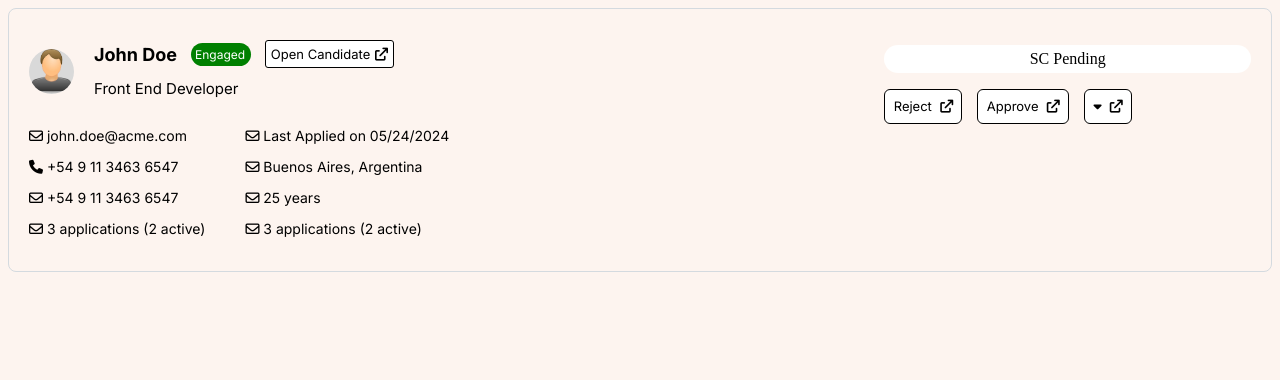
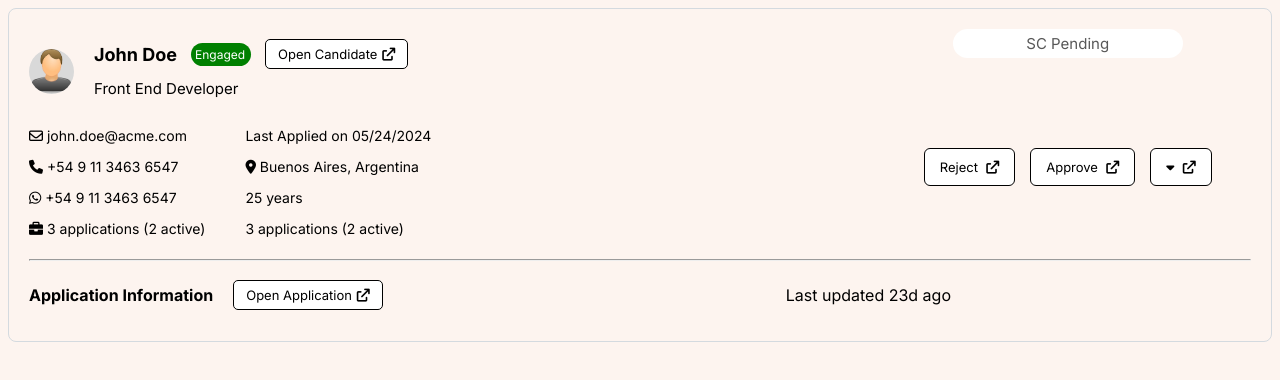
Before and after one commit to Th3At0nic/browser-extension, a browser extension: page index.html in a window 1280 px wide. Drawn offline with Linux system fonts and the light colour scheme.

Commit message:
completed application div in footer

```diff
--- a/index.html
+++ b/index.html
@@ -65,12 +65,12 @@
         font-family: Inter;
         font-size: 13px;
         font-weight: 400;
-        padding: 8.312px;
+        padding: 10px 15px;
         gap: 8.312px;
       }
       #btn-open-candidate {
-        border-radius: 3px;
-        padding: 4.857px;
+        border-radius: 5px;
+        padding: 6px 12px;
         gap: 4.857px;
       }
       #person-designation {
@@ -98,16 +98,24 @@
       #status-style {
         display: flex;
         padding: 5px;
+        margin: 0 auto;
         justify-content: center;
         align-items: center;
         gap: 10px;
         align-self: stretch;
         border-radius: 52px;
         background: #fff;
+        width: 60%;
+        color: #585858;
+        font-family: Inter;
+        font-size: 15px;
+        font-weight: 400;
       }
       .btn-container {
         display: flex;
         gap: 15px;
+        margin-top: 90px;
+        justify-content: center;
       }
       .status-btn-container {
         display: block;
@@ -120,6 +128,25 @@
       }
       .profile-container {
         width: 70vw;
+      }
+      .application-title {
+        color: #000;
+        font-family: Inter;
+        font-size: 16px;
+        font-weight: 700;
+      }
+      .last-update {
+        color: #000;
+        text-align: left;
+        font-family: Inter;
+        font-size: 16px;
+        font-weight: 400;
+        margin: 0 300px 0 auto
+      }
+      .application-div {
+        display: flex;
+        align-items: center;
+        gap: 20px;
       }
     </style>
   </head>
@@ -149,25 +176,19 @@
               <i class="fa-solid fa-phone"></i> +54 9 11 3463 6547
             </p>
             <p class="contact-details-styles">
-              <i class="fa-regular fa-envelope"></i> +54 9 11 3463 6547
+              <i class="fa-brands fa-whatsapp"></i> +54 9 11 3463 6547
             </p>
             <p class="contact-details-styles">
-              <i class="fa-regular fa-envelope"></i> 3 applications (2 active)
+              <i class="fa-solid fa-briefcase"></i> 3 applications (2 active)
             </p>
           </div>
           <div>
+            <p class="contact-details-styles">Last Applied on 05/24/2024</p>
             <p class="contact-details-styles">
-              <i class="fa-regular fa-envelope"></i> Last Applied on 05/24/2024
+              <i class="fa-solid fa-location-dot"></i> Buenos Aires, Argentina
             </p>
-            <p class="contact-details-styles">
-              <i class="fa-regular fa-envelope"></i> Buenos Aires, Argentina
-            </p>
-            <p class="contact-details-styles">
-              <i class="fa-regular fa-envelope"></i> 25 years
-            </p>
-            <p class="contact-details-styles">
-              <i class="fa-regular fa-envelope"></i> 3 applications (2 active)
-            </p>
+            <p class="contact-details-styles">25 years</p>
+            <p class="contact-details-styles">3 applications (2 active)</p>
           </div>
         </div>
       </div>
@@ -187,5 +208,22 @@
         </div>
       </div>
     </div>
+    <hr />
+    <div>
+      <div>
+        <div class="application-div">
+          <p class="application-title">Application Information</p>
+          <div>
+            <button class="btn-primary" id="btn-open-candidate">
+              Open Application
+              <i class="fa-solid fa-arrow-up-right-from-square"></i>
+            </button>
+          </div>
+          <p class="last-update">Last updated 23d ago</p>
+        </div>
+      </div>
+      <div></div>
+      <div></div>
+    </div>
   </body>
 </html>
```
